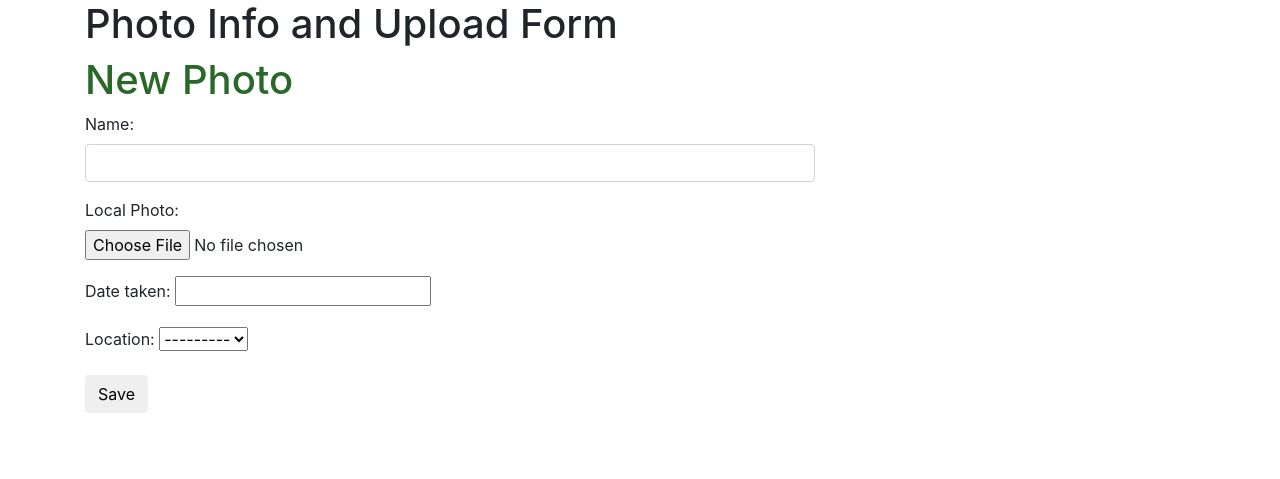
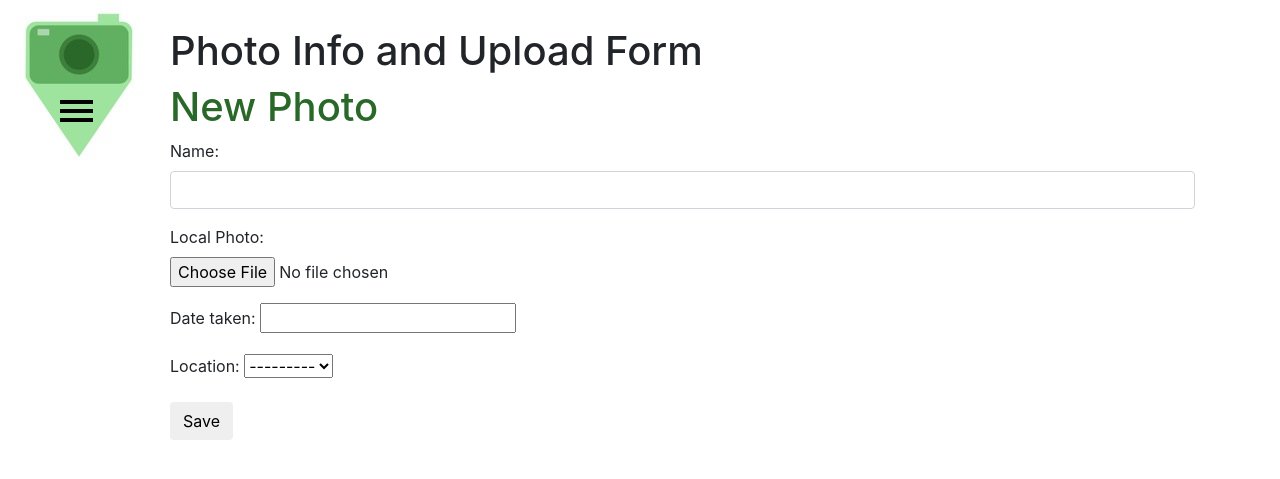
Before and after one commit to LocalGallery/local_gallery, a Django app: page /post/new/ in a window 1280 px wide; the page is wider, and only the part inside the window is pictured. Shown: the top 479 px of that part. Run offline with Django 3.2, Linux system fonts and the light colour scheme; data that the repository does not hold is empty; some libraries are stand-ins or nearby versions.

Commit message:
navbar and favicon added

```diff
--- a/archive_manager/static/archive_manager/style.css
+++ b/archive_manager/static/archive_manager/style.css
@@ -1,4 +1,6 @@
 .page-header {
+    margin-top: 70px;
+    margin-left: 70px;
     text-align: center;
     color: #61b061;
 }
@@ -23,3 +25,97 @@
 li a {
     color: green;
 }
+
+.content {
+    padding-left:100px;
+}
+
+/*-------------------------------*/
+/*             Sidebar           */
+/*-------------------------------*/
+
+#logo {
+    float: left;
+
+}
+
+#menuToggle a
+{
+  text-decoration: none;
+  color: #232323;
+  transition: color 0.3s ease;
+}
+
+#menuToggle a:hover
+{
+  text-decoration: none;
+  color: green;
+}
+
+#menuToggle
+{
+  display: block;
+  position: relative;
+  top: 100px;
+  left: 60px;
+  z-index: 1;
+  -webkit-user-select: none;
+  user-select: none;
+}
+
+#menuToggle input
+{
+  display: block;
+  width: 40px;
+  height: 32px;
+  position: absolute;
+  top: -7px;
+  left: -5px;
+  cursor: pointer;
+  opacity: 0; /* hide this */
+  z-index: 2; /* and place it over the hamburger */
+  -webkit-touch-callout: none;
+}
+
+.hamburger
+{
+  display: block;
+  width: 33px;
+  height: 4px;
+  margin-bottom: 5px;
+  position: relative;
+  background: black;
+  z-index: 1;
+  transform-origin: 4px 0px;
+}
+
+#menu
+{
+  position: absolute;
+  width: 250px;
+  margin: -100px 0 0 -50px;
+  padding: 50px;
+  padding-top: 150px;
+  background: transparent;
+  list-style-type: none;
+  -webkit-font-smoothing: antialiased;
+  /* to stop flickering of text in safari */
+
+  transform-origin: 0% 0%;
+  transform: translate(-100%, 0);
+  /* this is what actually closes the menu */
+
+  transition: transform 0.5s cubic-bezier(0.77,0.2,0.05,1.0);
+  /* this adds animation to it*/
+}
+
+#menu li
+{
+  padding: 10px 0;
+  font-size: 22px;
+}
+
+#menuToggle input:checked ~ ul
+{
+  transform: none;
+}
--- a/archive_manager/templates/archive_manager/base.html
+++ b/archive_manager/templates/archive_manager/base.html
@@ -1,23 +1,35 @@
 {% load staticfiles %}
 <html>
     <head>
-    <title>{% block title %}
-                    {% endblock %}</title>
-        <link rel="stylesheet" href="https://maxcdn.bootstrapcdn.com/bootstrap/4.0.0-beta.2/css/bootstrap.min.css" integrity="sha384-PsH8R72JQ3SOdhVi3uxftmaW6Vc51MKb0q5P2rRUpPvrszuE4W1povHYgTpBfshb" crossorigin="anonymous">
+    <title>{% block title %}{% endblock %}</title>
+        <link rel="stylesheet" type="text/css" href="https://maxcdn.bootstrapcdn.com/bootstrap/4.0.0-beta.2/css/bootstrap.min.css" integrity="sha384-PsH8R72JQ3SOdhVi3uxftmaW6Vc51MKb0q5P2rRUpPvrszuE4W1povHYgTpBfshb" crossorigin="anonymous">
         <link href='//fonts.googleapis.com/css?family=Lobster&subset=latin,latin-ext' rel='stylesheet' type='text/css'>
+        <link rel="shortcut icon" href="{% static 'archive_manager/images/favicon.ico' %}">
         <link rel="stylesheet" href="{% static 'archive_manager/style.css' %}">
     </head>
     <body>
-        <div class="page-header">
-            <a href="{% url 'post_new' %}" class="top-menu"><span class="glyphicon glyphicon-plus"></span></a>
+      <nav role="navigation">
+          <a id="logo" href="{% url 'home' %}">
+            <img class="img-responsive" src="{% static 'archive_manager/images/logo.jpg' %}">
+          </a>
+        <div id="menuToggle">
+          <input type="checkbox" />
+          <span class="hamburger"></span>
+          <span class="hamburger"></span>
+          <span class="hamburger"></span>
+          <ul id="menu">
+            <a href="{% url 'home' %}"><li>Home</li></a>
+            <a href="#"><li>About</li></a>
+            <a href="{% url 'post_new' %}"><li>Add Photo</li></a>
+            <a href="#"><li>Show on map</li></a>
+            <a href="#"><li>Info</li></a>
+            <a href="#"><li>Contact</li></a>
+          </ul>
         </div>
-        <div class="content container">
-            <div class="row">
-                <div class="col-md-8">
-                    {% block content %}
-                    {% endblock %}
-                </div>
-            </div>
+      </nav>
+        <div class="container content">
+            {% block content %}
+            {% endblock %}
         </div>
     <script src="https://code.jquery.com/jquery-3.2.1.slim.min.js" integrity="sha384-KJ3o2DKtIkvYIK3UENzmM7KCkRr/rE9/Qpg6aAZGJwFDMVNA/GpGFF93hXpG5KkN" crossorigin="anonymous"></script>
     <script src="https://cdnjs.cloudflare.com/ajax/libs/popper.js/1.12.3/umd/popper.min.js" integrity="sha384-vFJXuSJphROIrBnz7yo7oB41mKfc8JzQZiCq4NCceLEaO4IHwicKwpJf9c9IpFgh" crossorigin="anonymous"></script>
```
Also changed, not shown: archive_manager/templates/archive_manager/index.html (+6 -7 lines), archive_manager/static/archive_manager/images/favicon.ico (added), archive_manager/static/archive_manager/images/logo.jpg (added).
